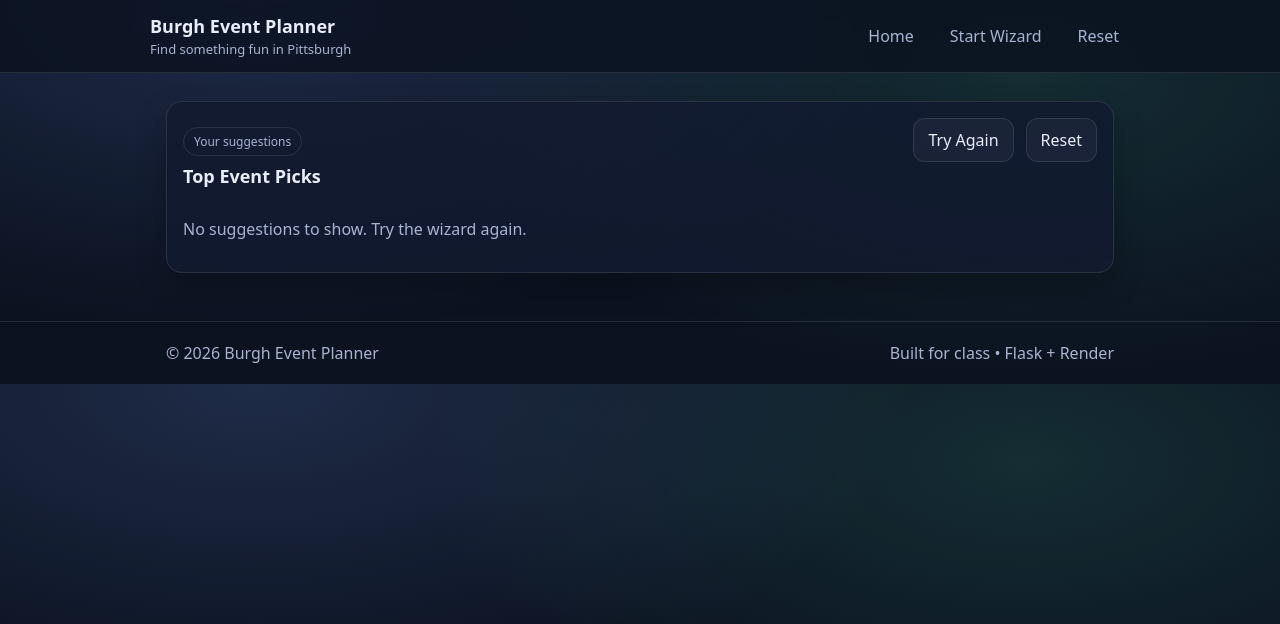
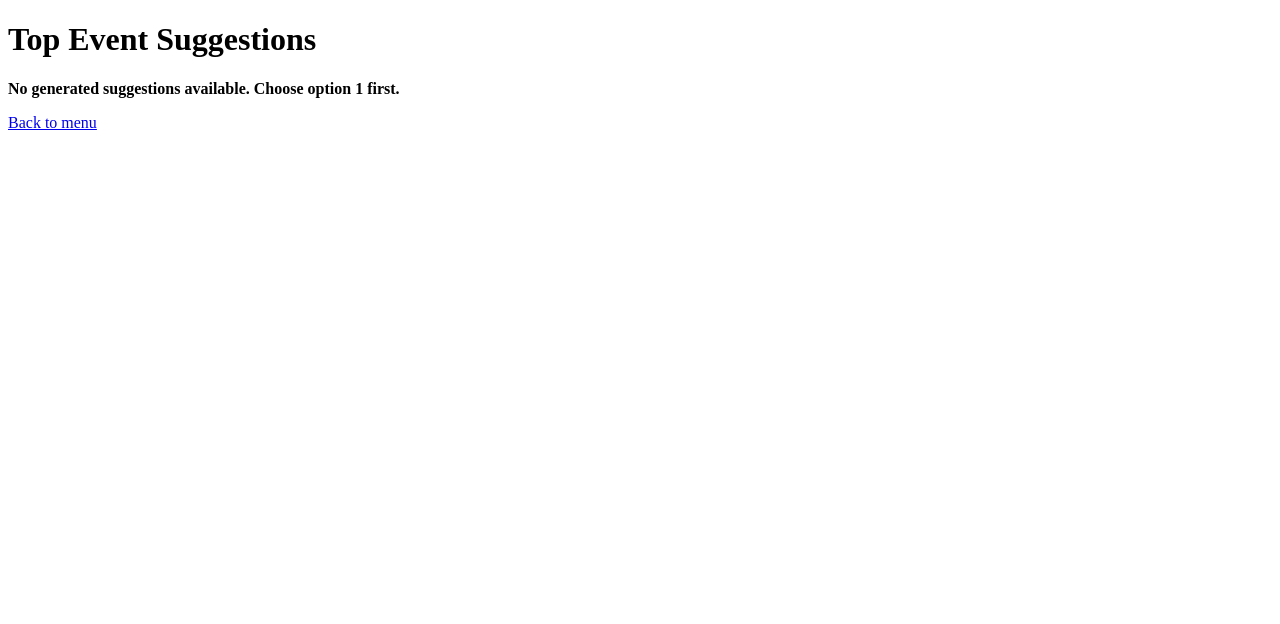
Before and after one commit to knorris-82/event-finder, a Flask app: page /suggestions in a window 1280 px wide. Shown: the top 624 px of the page. Run offline with Flask 3, Linux system fonts and the light colour scheme.

Commit message:
revert styles

```diff
--- a/static/style.css
+++ /dev/null
@@ -1,130 +0,0 @@
-:root {
-  --bg: #0b1220;
-  --card: #121b2f;
-  --text: #e8eefc;
-  --muted: #a9b4d0;
-  --border: rgba(255,255,255,0.10);
-  --accent: #7aa2ff;
-  --accent2: #5cf0c2;
-}
-
-* { box-sizing: border-box; }
-body {
-  margin: 0;
-  font-family: system-ui, -apple-system, Segoe UI, Roboto, Helvetica, Arial, sans-serif;
-  background: radial-gradient(1200px 600px at 20% 0%, rgba(122,162,255,0.18), transparent 55%),
-              radial-gradient(1000px 500px at 80% 20%, rgba(92,240,194,0.12), transparent 60%),
-              var(--bg);
-  color: var(--text);
-}
-
-.container { max-width: 980px; margin: 0 auto; padding: 0 16px; }
-.main { padding: 28px 16px 48px; }
-
-.site-header {
-  position: sticky;
-  top: 0;
-  background: rgba(11,18,32,0.8);
-  backdrop-filter: blur(10px);
-  border-bottom: 1px solid var(--border);
-}
-.header-inner {
-  display: flex;
-  align-items: center;
-  justify-content: space-between;
-  padding: 14px 0;
-  gap: 12px;
-}
-.brand { display: flex; flex-direction: column; }
-.brand-link { color: var(--text); text-decoration: none; font-weight: 700; font-size: 18px; }
-.tagline { color: var(--muted); font-size: 13px; margin-top: 2px; }
-
-.nav { display: flex; gap: 14px; flex-wrap: wrap; }
-.nav a {
-  color: var(--muted);
-  text-decoration: none;
-  padding: 8px 10px;
-  border-radius: 10px;
-  border: 1px solid transparent;
-}
-.nav a:hover { color: var(--text); border-color: var(--border); background: rgba(255,255,255,0.04); }
-
-.card {
-  background: rgba(18,27,47,0.85);
-  border: 1px solid var(--border);
-  border-radius: 16px;
-  padding: 16px;
-  box-shadow: 0 12px 30px rgba(0,0,0,0.25);
-}
-
-.grid {
-  display: grid;
-  grid-template-columns: repeat(12, 1fr);
-  gap: 14px;
-}
-
-.hero { grid-column: span 12; padding: 18px; }
-.hero h1 { margin: 0 0 8px; font-size: 28px; }
-.hero p { margin: 0; color: var(--muted); line-height: 1.5; }
-
-.btn-row { display: flex; gap: 12px; margin-top: 14px; flex-wrap: wrap; }
-.btn {
-  display: inline-block;
-  padding: 10px 14px;
-  border-radius: 12px;
-  border: 1px solid var(--border);
-  text-decoration: none;
-  color: var(--text);
-  background: rgba(255,255,255,0.04);
-}
-.btn.primary { background: linear-gradient(135deg, rgba(122,162,255,0.35), rgba(92,240,194,0.18)); border-color: rgba(122,162,255,0.35); }
-.btn:hover { transform: translateY(-1px); }
-
-.alert {
-  border: 1px solid rgba(255, 214, 102, 0.35);
-  background: rgba(255, 214, 102, 0.10);
-  padding: 12px 14px;
-  border-radius: 14px;
-  margin-bottom: 14px;
-}
-
-.form {
-  display: grid;
-  gap: 10px;
-  margin-top: 10px;
-}
-label { color: var(--muted); font-size: 13px; }
-input, select {
-  width: 100%;
-  padding: 10px 12px;
-  border-radius: 12px;
-  border: 1px solid var(--border);
-  background: rgba(0,0,0,0.22);
-  color: var(--text);
-}
-input::placeholder { color: rgba(233, 238, 252, 0.45); }
-
-.results { grid-column: span 12; }
-.result-card { display: grid; gap: 10px; }
-.result-top { display: flex; justify-content: space-between; gap: 10px; align-items: baseline; flex-wrap: wrap; }
-.result-title { font-weight: 700; font-size: 18px; }
-.pill {
-  display: inline-flex;
-  padding: 5px 10px;
-  border-radius: 999px;
-  border: 1px solid var(--border);
-  color: var(--muted);
-  font-size: 12px;
-}
-.meta { color: var(--muted); display: flex; gap: 12px; flex-wrap: wrap; font-size: 14px; }
-.meta strong { color: var(--text); font-weight: 600; }
-a.link { color: var(--accent); text-decoration: none; }
-a.link:hover { text-decoration: underline; }
-
-.site-footer {
-  border-top: 1px solid var(--border);
-  padding: 20px 0;
-  color: var(--muted);
-}
-.footer-inner { display: flex; justify-content: space-between; gap: 12px; flex-wrap: wrap; }
-.muted { color: var(--muted); }
--- a/templates/base.html
+++ /dev/null
@@ -1,39 +0,0 @@
-<!doctype html>
-<html lang="en">
-<head>
-  <meta charset="utf-8" />
-  <meta name="viewport" content="width=device-width, initial-scale=1" />
-  <title>{% block title %}Burgh Event Planner{% endblock %}</title>
-  <link rel="stylesheet" href="{{ url_for('static', filename='style.css') }}">
-</head>
-<body>
-  <header class="site-header">
-    <div class="container header-inner">
-      <div class="brand">
-        <a href="{{ url_for('web_menu') }}" class="brand-link">Burgh Event Planner</a>
-        <span class="tagline">Find something fun in Pittsburgh</span>
-      </div>
-      <nav class="nav">
-        <a href="{{ url_for('web_menu') }}">Home</a>
-        <a href="{{ url_for('wizard_budget') }}">Start Wizard</a>
-        <a href="{{ url_for('exit_app') }}">Reset</a>
-      </nav>
-    </div>
-  </header>
-
-  <main class="container main">
-    {% if message %}
-      <div class="alert">{{ message }}</div>
-    {% endif %}
-
-    {% block content %}{% endblock %}
-  </main>
-
-  <footer class="site-footer">
-    <div class="container footer-inner">
-      <div>© {{ 2026 }} Burgh Event Planner</div>
-      <div class="muted">Built for class • Flask + Render</div>
-    </div>
-  </footer>
-</body>
-</html>
--- a/templates/suggestions.html
+++ b/templates/suggestions.html
@@ -1,50 +1,30 @@
-{% extends "base.html" %}
-{% block title %}Suggestions • Burgh Event Planner{% endblock %}
+<!doctype html>
+<html>
+<head><meta charset="utf-8"><title>Suggestions</title></head>
+<body>
+  <h1>Top Event Suggestions</h1>
 
-{% block content %}
-<div class="grid">
-  <section class="card results">
-    <div class="result-top">
-      <div>
-        <div class="pill">Your suggestions</div>
-        <div class="result-title" style="margin-top:8px;">Top Event Picks</div>
-      </div>
-      <div class="btn-row" style="margin:0;">
-        <a class="btn" href="{{ url_for('wizard_budget') }}">Try Again</a>
-        <a class="btn" href="{{ url_for('exit_app') }}">Reset</a>
-      </div>
-    </div>
+  {% if not plans %}
+    <p><strong>No generated suggestions available. Choose option 1 first.</strong></p>
+    <p><a href="/">Back to menu</a></p>
+  {% else %}
+    {% for plan in plans %}
+      <h2>{{ loop.index }}. {{ plan.plan_name }}</h2>
+      <p>Estimated price: ${{ "%.2f"|format(plan.total_estimated_cost) }}</p>
 
-    <div style="height:14px;"></div>
+      {% for stop in plan.stops %}
+        <p>
+          <strong>{{ stop.name }}</strong><br>
+          {% if stop.start_time %}When: {{ stop.start_time }}<br>{% endif %}
+          {% if stop.location %}Location: {{ stop.location }}<br>{% endif %}
+          {% if stop.source %}Source: {{ stop.source }}<br>{% endif %}
+          {% if stop.url %}<a href="{{ stop.url }}" target="_blank" rel="noopener">Link</a>{% endif %}
+        </p>
+      {% endfor %}
+      <hr>
+    {% endfor %}
 
-    {% if not plans %}
-      <p class="muted">No suggestions to show. Try the wizard again.</p>
-    {% else %}
-      <div class="grid">
-        {% for plan in plans %}
-          <div class="card result-card" style="grid-column: span 12;">
-            <div class="result-top">
-              <div class="result-title">{{ plan.name if plan.name is defined else plan.get("name","") }}</div>
-              <div class="pill">{{ plan.source if plan.source is defined else plan.get("source","") }}</div>
-            </div>
-
-            <div class="meta">
-              <div><strong>Date:</strong> {{ plan.date if plan.date is defined else plan.get("date","") }}</div>
-              <div><strong>Time:</strong> {{ plan.time if plan.time is defined else plan.get("time","") }}</div>
-              <div><strong>Location:</strong> {{ plan.location if plan.location is defined else plan.get("location","") }}</div>
-              <div><strong>Price:</strong> {{ plan.price if plan.price is defined else plan.get("price","") }}</div>
-            </div>
-
-            {% set url_val = plan.url if plan.url is defined else plan.get("url","") %}
-            {% if url_val %}
-              <div>
-                <a class="link" href="{{ url_val }}" target="_blank" rel="noopener">View event details →</a>
-              </div>
-            {% endif %}
-          </div>
-        {% endfor %}
-      </div>
-    {% endif %}
-  </section>
-</div>
-{% endblock %}
+    <p><a href="/">Back to menu</a></p>
+  {% endif %}
+</body>
+</html>
```
Also changed, not shown: templates/menu.html (+17 -17 lines), templates/step.html (+19 -22 lines), 1 other file.
